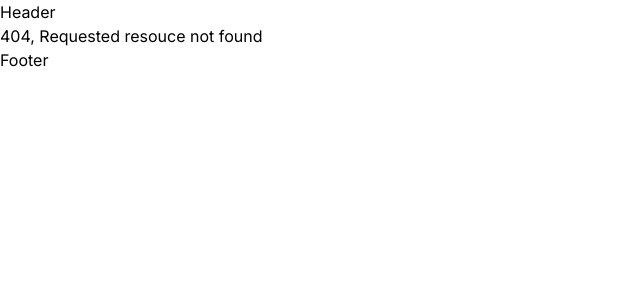
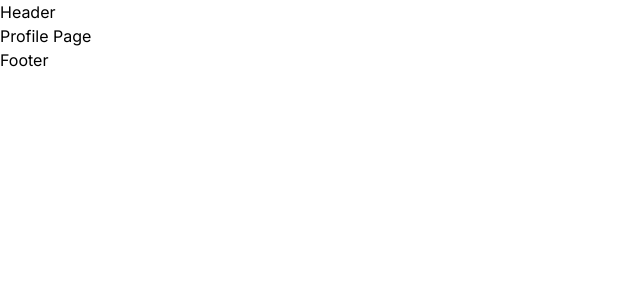
Before and after one commit to Ayush909/nextjs-play, a Next.js app in the folder hello-world/: page /profile in a window 1280 px wide. Before the commit this address had no page. Shown: the top 300 px of the page, without its empty margins (0-640 px from the left). Built offline with nearby package versions, Linux system fonts and the light colour scheme.

Commit message:
route handler intro

```diff
--- /dev/null
+++ b/hello-world/src/app/profile/api/route.ts
@@ -0,0 +1,3 @@
+export async function GET() {
+  return new Response("profile api data");
+}
--- /dev/null
+++ b/hello-world/src/app/profile/page.tsx
@@ -0,0 +1,7 @@
+import React from "react";
+
+const Profile = () => {
+  return <div>Profile Page</div>;
+};
+
+export default Profile;
```
